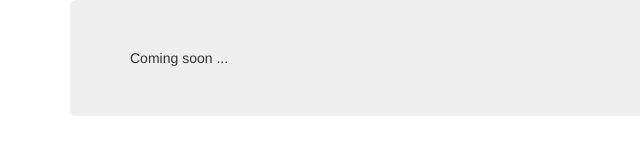
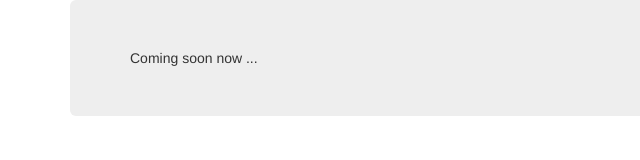
Before and after one commit to ankitjc/LC, a plain HTML site: page index.html in a window 1280 px wide. Shown: the full height of the page, 0-640 px from the left. Drawn offline with nearby package versions, Linux system fonts and the light colour scheme.

Commit message:
test commit

```diff
--- a/index.html
+++ b/index.html
@@ -9,7 +9,7 @@
 </head>
 <body>
 <div class="container">
-    <div class="jumbotron"> Coming soon ...</div>
+    <div class="jumbotron"> Coming soon now ...</div>
 </div>
 </body>
 </html>
```
